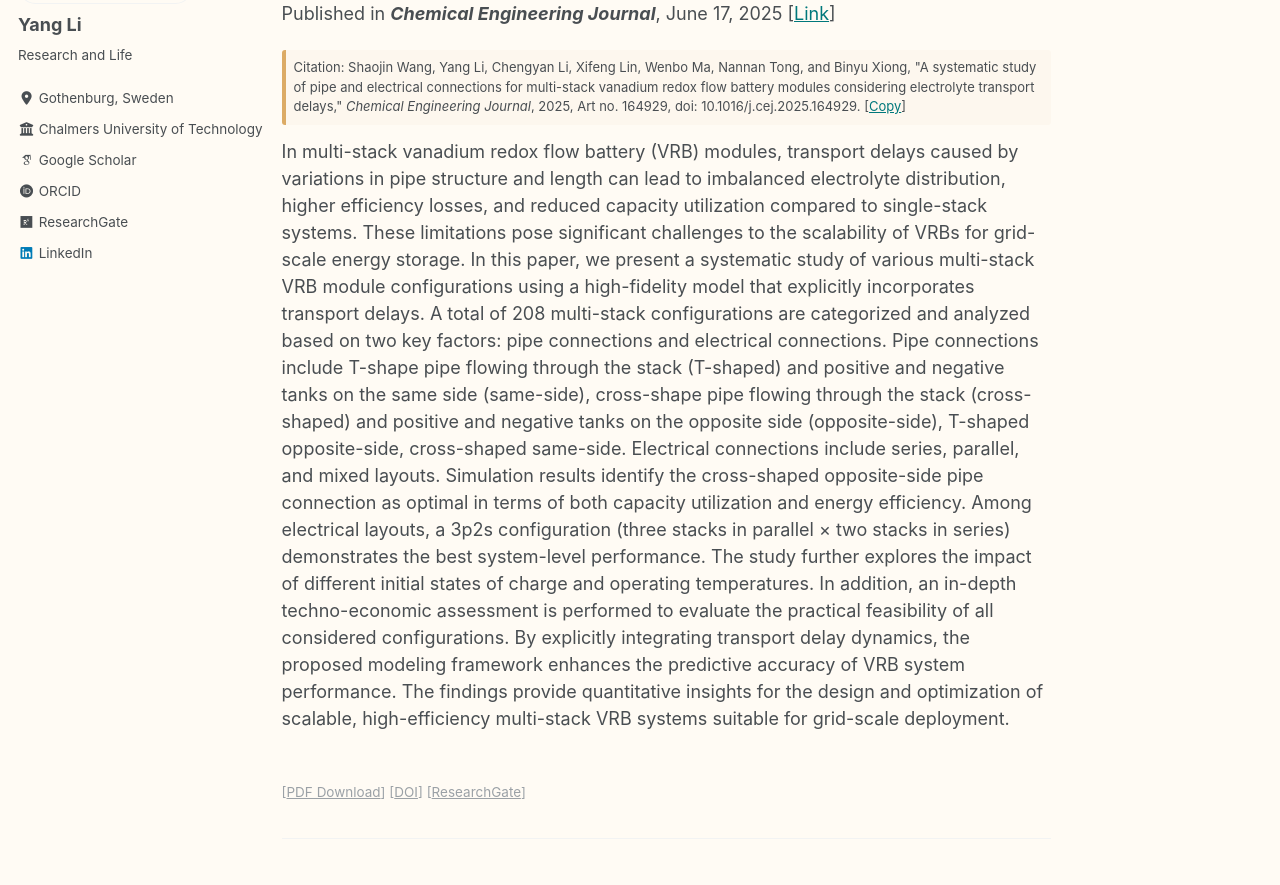
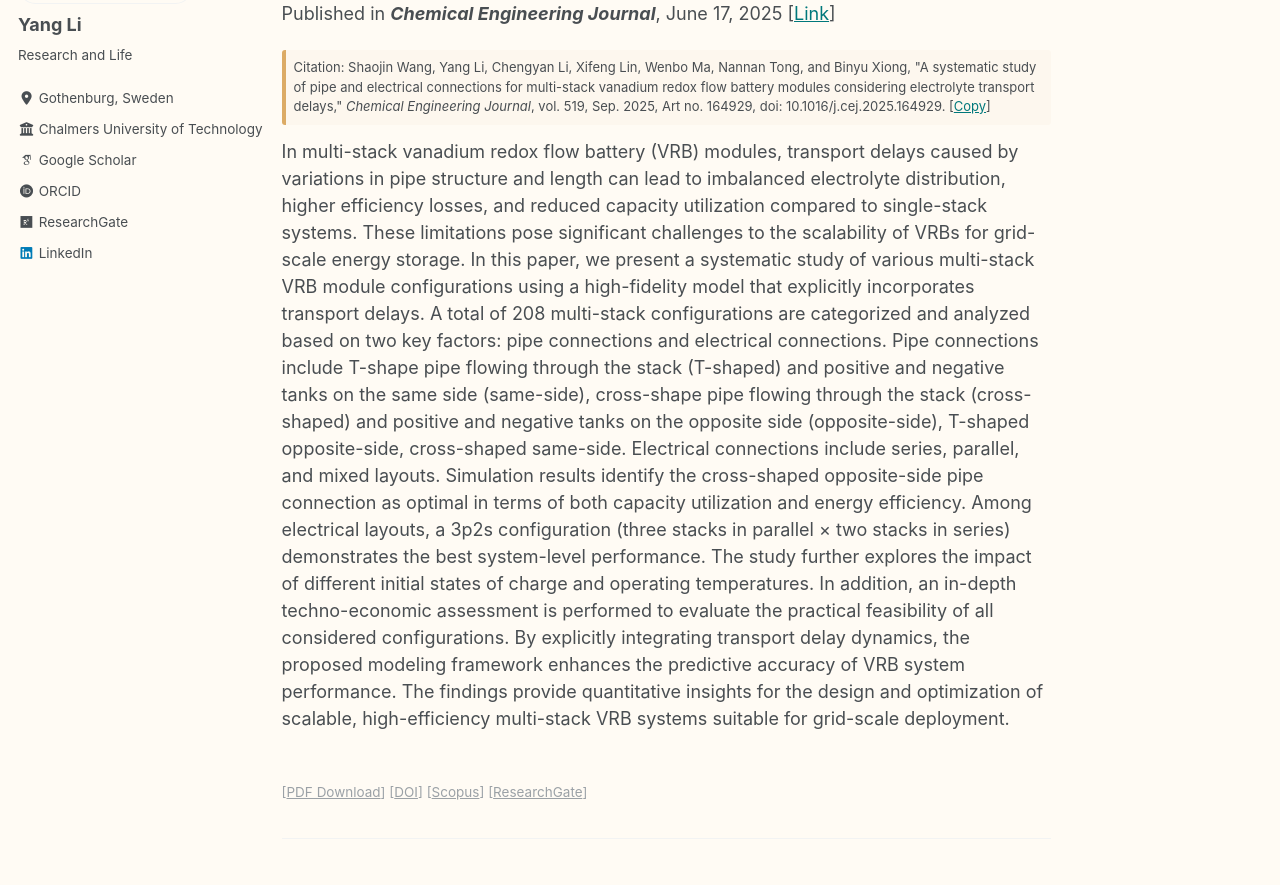
Before and after one commit to dannyli/dannyli.github.io, a Jekyll site: the page built from _publications/J087.md, in a window 1280 px wide and 1400 px high. Shown: the part 298-1183 px from the top of the window. Built offline with Jekyll 4.4.1, drawn with Linux system fonts in a browser that asks for light colours; some web fonts are replaced.

Commit message:
Publication update

```diff
--- a/_publications/J087.md
+++ b/_publications/J087.md
@@ -7,8 +7,9 @@ date: 2025-06-17
 venue: 'Chemical Engineering Journal'
 author: 'Shaojin Wang, Yang Li, Chengyan Li, Xifeng Lin, Wenbo Ma, Nannan Tong, and Binyu Xiong'
 paperurl: '/files/paper_J087.pdf'
-citation: 'Shaojin Wang, Yang Li, Chengyan Li, Xifeng Lin, Wenbo Ma, Nannan Tong, and Binyu Xiong, &quot;A systematic study of pipe and electrical connections for multi-stack vanadium redox flow battery modules considering electrolyte transport delays,&quot; <i>Chemical Engineering Journal</i>, 2025, Art no. 164929, doi: 10.1016/j.cej.2025.164929.'
+citation: 'Shaojin Wang, Yang Li, Chengyan Li, Xifeng Lin, Wenbo Ma, Nannan Tong, and Binyu Xiong, &quot;A systematic study of pipe and electrical connections for multi-stack vanadium redox flow battery modules considering electrolyte transport delays,&quot; <i>Chemical Engineering Journal</i>, vol. 519, Sep. 2025, Art no. 164929, doi: 10.1016/j.cej.2025.164929.'
 researchgate: 392778918
+scopus: 2-s2.0-105008512976
 doi: 10.1016/j.cej.2025.164929
 ---
 
```
Also changed, not shown: images/cover_J087.png (added).
